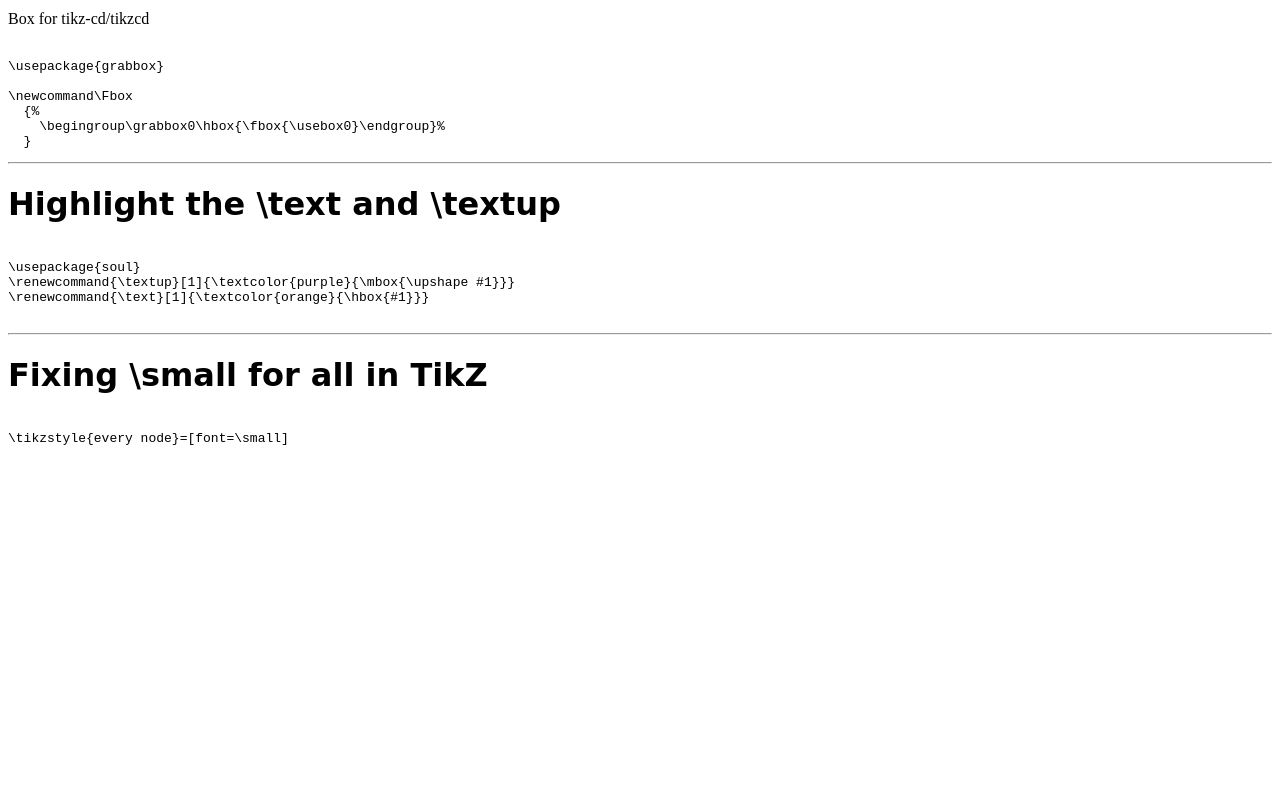
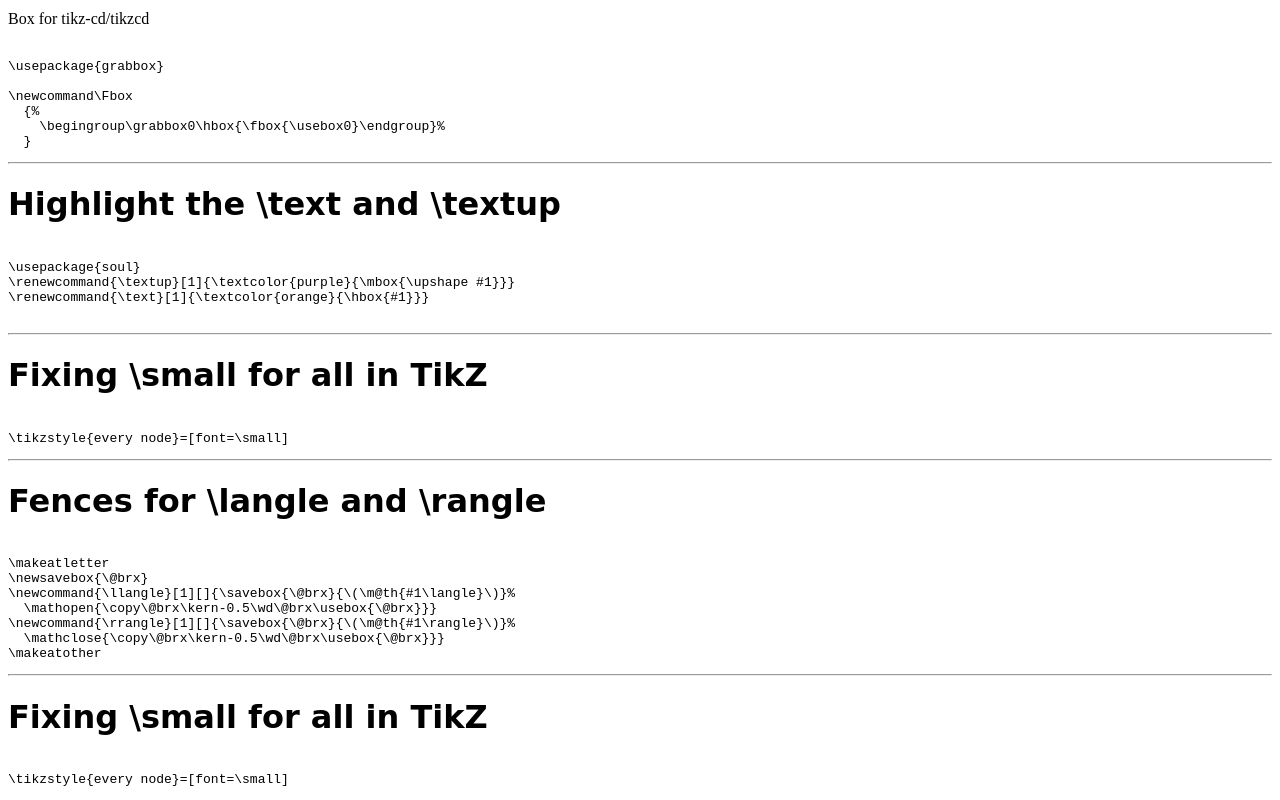
Before and after one commit to Srinivasan28111990/pdmr-latex-team, a plain HTML site: page ems-latex-codes.html in a window 1280 px wide. Shown: the part 673-1473 px from the top of the page. Before the commit the page ends 1132 px from the top, so only its background shows below. Drawn offline with Linux system fonts and the light colour scheme.

Commit message:
Update ems-latex-codes.html
Signed-off-by: Srinivasan <107301582+Srinivasan28111990@users.noreply.github.com>

```diff
--- a/ems-latex-codes.html
+++ b/ems-latex-codes.html
@@ -64,6 +64,21 @@
 <code><pre>
 \tikzstyle{every node}=[font=\small]
 </code></pre>
+	<hr>
+<h1 style="font-family: cursive">Fences for \langle and \rangle</h1>
+<code><pre>
+\makeatletter
+\newsavebox{\@brx}
+\newcommand{\llangle}[1][]{\savebox{\@brx}{\(\m@th{#1\langle}\)}%
+  \mathopen{\copy\@brx\kern-0.5\wd\@brx\usebox{\@brx}}}
+\newcommand{\rrangle}[1][]{\savebox{\@brx}{\(\m@th{#1\rangle}\)}%
+  \mathclose{\copy\@brx\kern-0.5\wd\@brx\usebox{\@brx}}}
+\makeatother</code></pre>
+<hr>
+<h1 style="font-family: cursive">Fixing \small for all in TikZ</h1>
+<code><pre>
+\tikzstyle{every node}=[font=\small]
+</code></pre>
 
 </body>
 </html>
```
